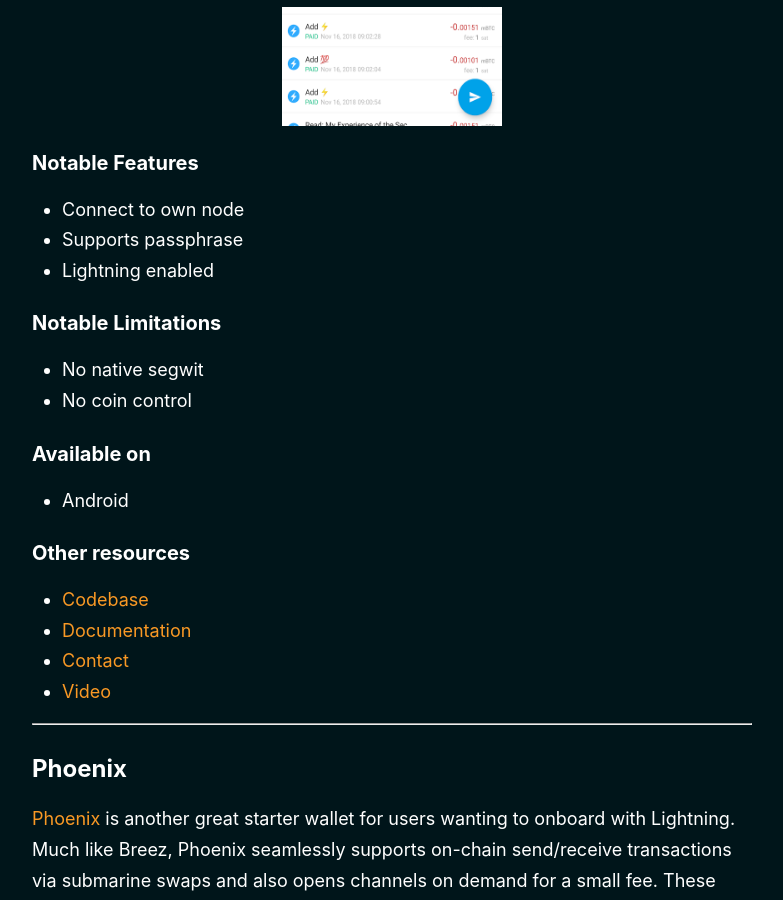
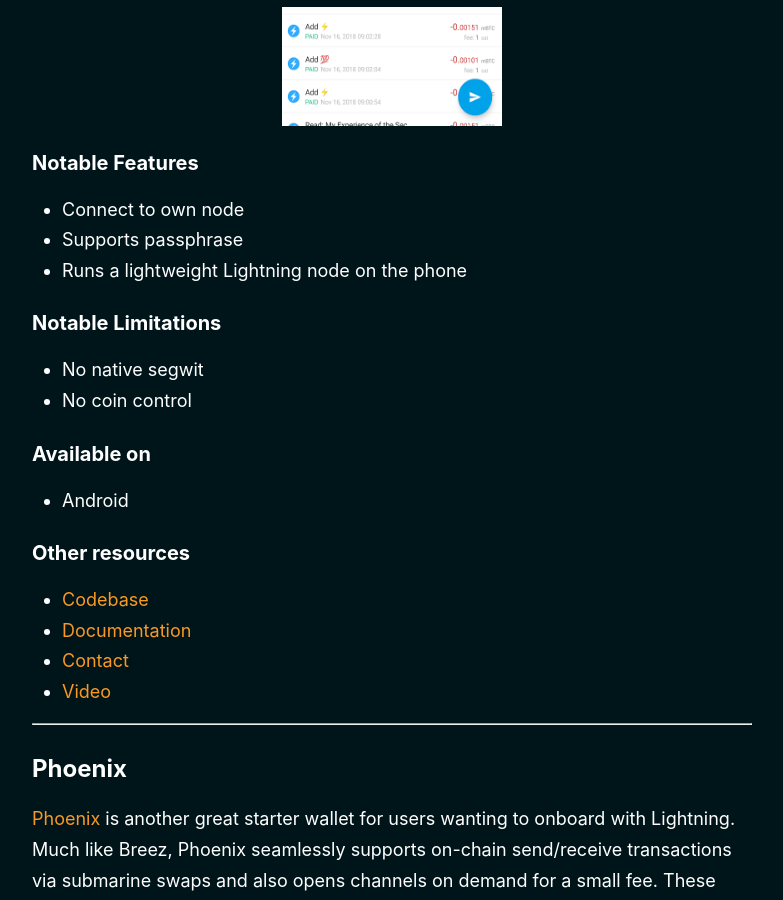
Before and after one commit to BitcoinQnA/bitcoin-wallet-guide, a Jekyll site: the page built from _pages/lightning.md, in a window 1280 px wide and 900 px high, scrolled down 2415 px. Shown: the whole window, without its empty margins (248-1031 px from the left). Built offline with Jekyll 4.4.1, drawn with Linux system fonts in a browser that asks for light colours.

Commit message:
Update lightning.md

```diff
--- a/_pages/lightning.md
+++ b/_pages/lightning.md
@@ -51,7 +51,7 @@ Lightning native wallets aren't that different from a 'normal' bitcoin wallet, i
 ### Notable Features
 * Connect to own node
 * Supports passphrase
-* Lightning enabled
+* Runs a lightweight Lightning node on the phone
 
 ### Notable Limitations
 * No native segwit
```
